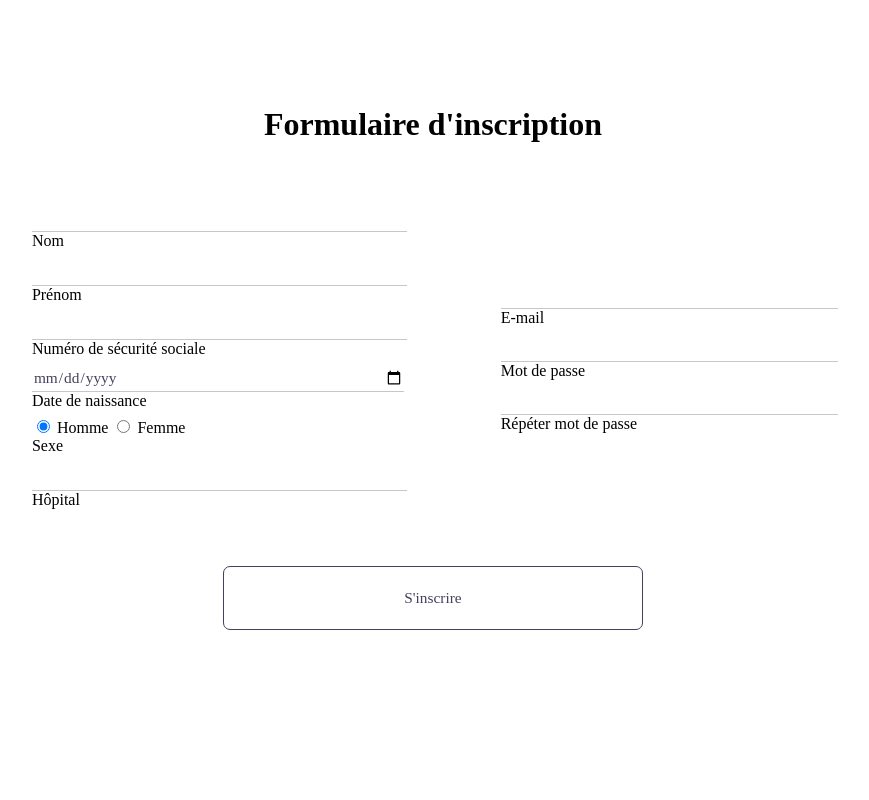
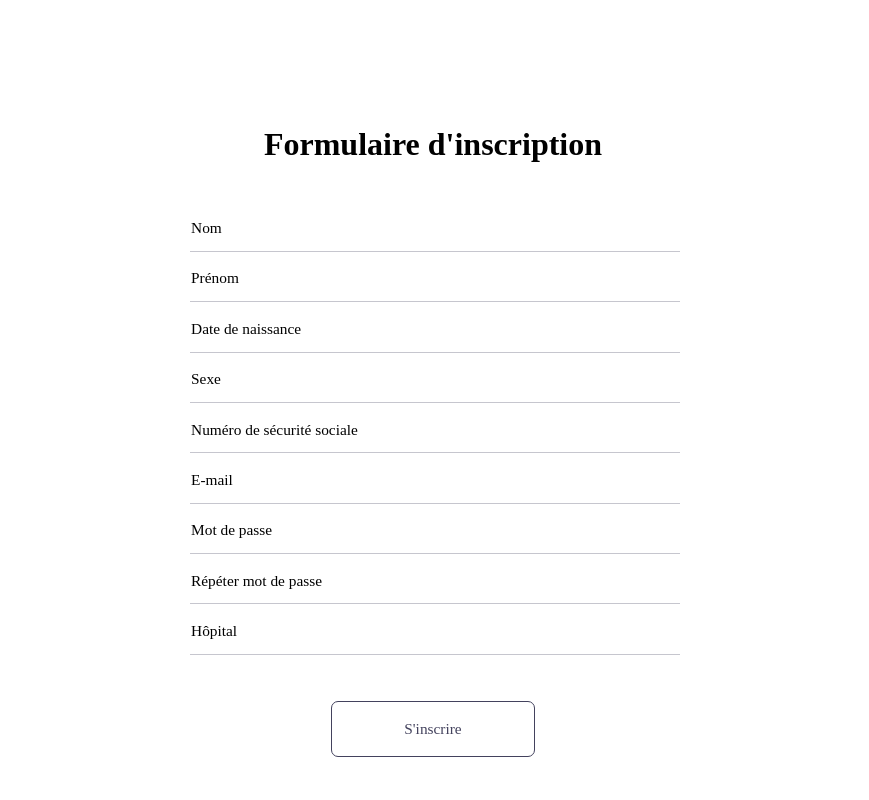
Before and after one commit to Bochelly/audasante, a PHP site: page /register.php in a window 1280 px wide. Shown: the whole page, without its empty margins (207-1076 px from the left). Run offline with PHP 8.4, Linux system fonts and the light colour scheme.

Commit message:
Revert "register"
This reverts commit 19d3750a71a54460e29290fc67f0633a4fd5ce60.

```diff
--- a/register.php
+++ b/register.php
@@ -16,23 +16,17 @@
 		  padding-top: 3% ;
 		  padding-left: 1% ;
 		  padding-right: 1% ;
-		  margin-left: 10% ;
-		  margin-right: 10% ;
+		  margin-left: 30% ;
+		  margin-right: 30% ;
 		  margin-bottom: 15% ;
-		  height: 40%;
-		}
-
-		.input-line {
-  			height:20%;
- 			width: 100%;
- 			padding-bottom: 2%;
+		  height: 35%;
 		}
 
 		.input-line input:focus ~ .floating-label,
 		.input-line input:placeholder-shown ~ .floating-label,
 		.input-line input:not(:focus):valid ~ .floating-label{
 		  left: 0.1vw;
-		  top: -100%;
+		  top: -90%;
 		  font-size: 0.9vw;
 		}
 
@@ -40,8 +34,6 @@
 		{
 			text-align: center;
 		}
-
-
 
 	</style>
 
@@ -55,55 +47,51 @@
 		<h1>Formulaire d'inscription</h1>
 		<form method="get" action="#">
 
-			<div class='gauche'>
 			<div class="input-line">
 				<input type='text' class='inputText' required></input>
-					Nom
+				<span class="floating-label">Nom</span>
 			</div>
 
 			<div class="input-line">
 				<input type='text' class='inputText' required></input>
-					Prénom
+				<span class="floating-label">Prénom</span>
 			</div>
 
 			<div class="input-line">
 				<input type='text' class='inputText' required></input>
-					Numéro de sécurité sociale
-				</div>
-
-				<div class="input-line">
-					<input type='date' class='inputText' required></input>
-					Date de naissance
-				</div>
-
-				<div class="input-line" class="bouton_radio">
-					<INPUT type="radio" name="sex" value="H" checked> Homme <INPUT type="radio" name="sex" value="F"> Femme<br/>
-					Sexe
+				<span class="floating-label">Date de naissance</span>
 			</div>
 
 			<div class="input-line">
 				<input type='text' class='inputText' required></input>
-					Hôpital
-				</div>
+				<span class="floating-label">Sexe</span>
 			</div>
 
+			<div class="input-line">
+				<input type='text' class='inputText' required></input>
+				<span class="floating-label">Numéro de sécurité sociale</span>
+			</div>
 
-			<div class='droite'>
 			<div class="input-line">
-					<input type='email' class='inputText' required></input>
-					E-mail
+				<input type='text' class='inputText' required></input>
+				<span class="floating-label">E-mail</span>
 			</div>
 
 			<div class="input-line">
 				<input type="password" class="inputText" required/></input>
-					Mot de passe
+				<span class="floating-label">Mot de passe</span>
 			</div>
 
 			<div class="input-line">
 				<input type="password" class="inputText" required/></input>
-					Répéter mot de passe
+				<span class="floating-label">Répéter mot de passe</span>
 			</div>
+
+			<div class="input-line">
+				<input type='text' class='inputText' required></input>
+				<span class="floating-label">Hôpital</span>
 			</div>
+
 			<button class="ghost-round bright"  type="submit" name="submit" value="Register" style="margin-top: 5%;">S'inscrire</button>
 		</form>
 	</div>
```
Also changed, not shown: index.php (+4 -5 lines). Lines whose indentation alone changed are shown as unchanged.
